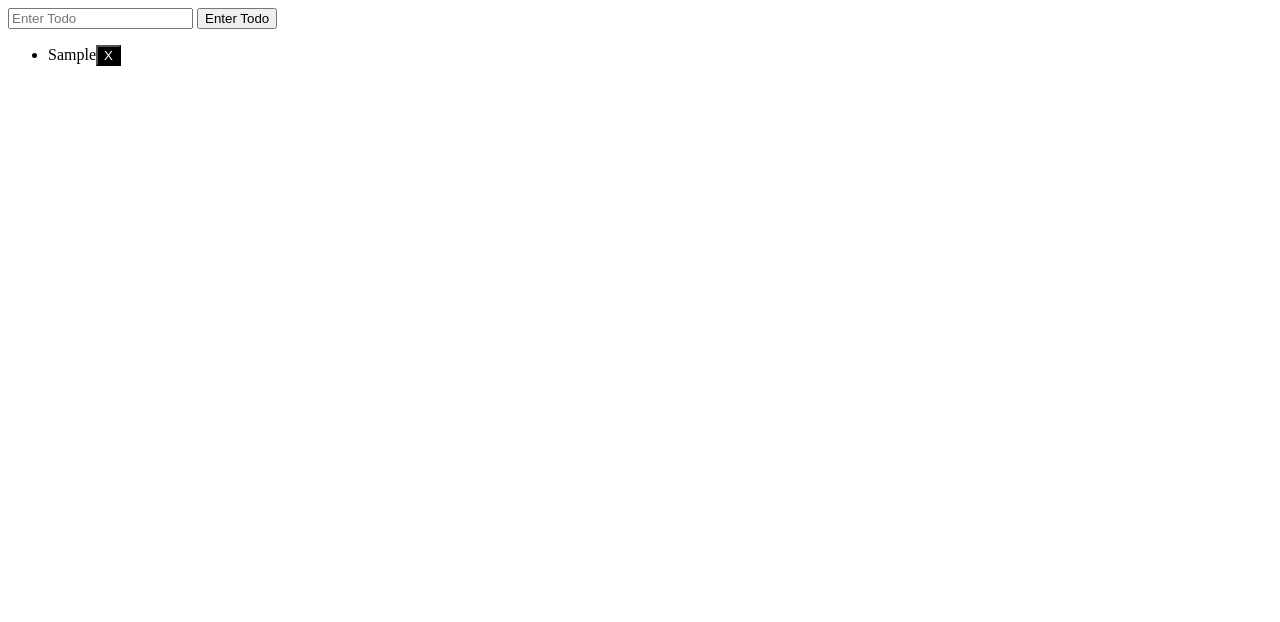
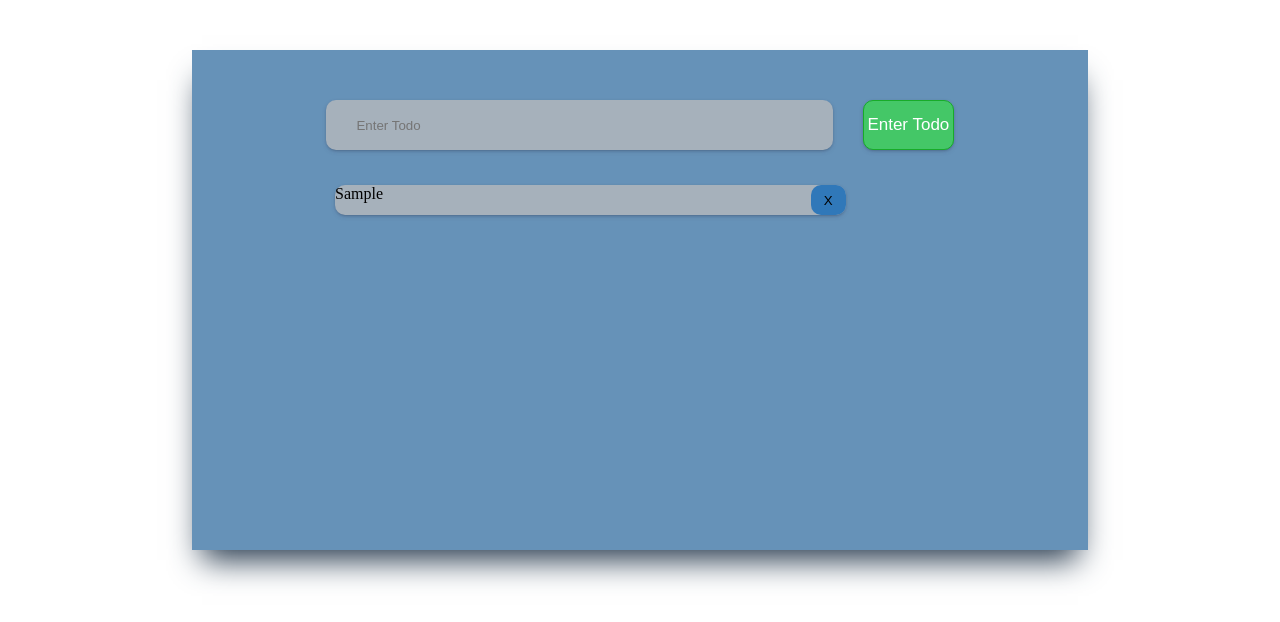
Before and after one commit to alilahmar/Pure-JS, a plain HTML site: page index.html in a window 1280 px wide. Both pictures are taken after typing "Sample" into the empty fields and a click on the button "Enter Todo". Drawn offline with Linux system fonts and the light colour scheme.

Commit message:
add style

```diff
--- a/index.html
+++ b/index.html
@@ -1,67 +1,64 @@
 <!DOCTYPE html>
 <html lang="en">
   <head>
-  <meta charset="UTF-8">
-  <title></title>
+    <meta charset="UTF-8" />
+    <title>Pure Js</title>
+    <link rel="stylesheet" href="./style.css" />
 
-  <style>
-.btn{
+    <!-- <style>
+      .btn {
         background: black;
         color: white;
       }
-  </style>
+    </style> -->
   </head>
   <body>
+    <div class="mainDiv">
       <form id="myForm">
         <input placeholder="Enter Todo" id="todo" />
         <button type="submit">Enter Todo</button>
       </form>
 
-  <ul id="todos">
-  </ul>
+      <ul id="todos"></ul>
+    </div>
 
     <script>
-
       // lets target form
 
-    const todos = document.getElementById('todos')
+      const todos = document.getElementById("todos");
 
-    document.getElementById('myForm').addEventListener('submit', (e) => {
-        e.preventDefault()
-      const value = document.getElementById('todo').value
+      document.getElementById("myForm").addEventListener("submit", (e) => {
+        e.preventDefault();
+        const value = document.getElementById("todo").value;
 
         // create element li
-      const li = document.createElement('li')
-      const button = document.createElement('button')
+        const li = document.createElement("li");
+        const button = document.createElement("button");
 
-      const buttonText = document.createTextNode('X')
+        const buttonText = document.createTextNode("X");
 
-      button.className = 'btn'
+        button.className = "btn";
 
-      button.appendChild(buttonText)
+        button.appendChild(buttonText);
 
-      const nodeValue = document.createTextNode(value)
+        const nodeValue = document.createTextNode(value);
 
-      li.appendChild(nodeValue)
-      li.appendChild(button)
-
+        li.appendChild(nodeValue);
+        li.appendChild(button);
 
         // Removing Text Node
 
-      button.onclick = function(e){
+        button.onclick = function (e) {
           // target parent
-        const parentNode = e.target.parentElement
+          const parentNode = e.target.parentElement;
 
-        todos.removeChild(parentNode)
-      }
+          todos.removeChild(parentNode);
+        };
 
-      todos.appendChild(li)
+        todos.appendChild(li);
 
-      document.getElementById('myForm').reset()
-
-
-    })
-
+        document.getElementById("myForm").reset();
+      });
     </script>
   </body>
 </html>
--- /dev/null
+++ b/style.css
@@ -0,0 +1,79 @@
+*{
+    margin: 0;
+    padding: 0;
+    box-sizing: border-box;
+}
+.mainDiv{
+    /* background-image: url(./images/background.jpg); */
+    background-color: #6692B8;
+    /* box-shadow: rgba(0, 0, 0, 0.25) 0px 54px 55px, rgba(0, 0, 0, 0.12) 0px -12px 30px, rgba(0, 0, 0, 0.12) 0px 4px 6px, rgba(0, 0, 0, 0.17) 0px 12px 13px, rgba(0, 0, 0, 0.09) 0px -3px 5px; */
+    box-shadow: rgb(38, 57, 77) 0px 20px 30px -10px;
+    width: 70%;
+    height: 500px;
+    margin: 50px auto;
+}
+#myForm{
+        display: flex;
+        flex-direction: row;
+        justify-content: space-around;
+        width: 70%;
+        margin: 0px auto;
+        height: 100px;
+        padding-top: 50px;
+}
+#myForm input{
+background-color: #A6B1BB;
+border-radius: 10px;
+border: none;
+outline: none;
+width: 100%;
+padding-left: 30px;
+color: white;
+box-shadow: rgba(50, 50, 93, 0.25) 0px 2px 5px -1px, rgba(0, 0, 0, 0.3) 0px 1px 3px -1px;
+font-family: Brush Script MT (cursive);
+}
+#myForm button {
+    background-color:#44c767;
+	border-radius:10px;
+	border:1px solid #18ab29;
+	display:inline-block;
+    margin-left: 30px;
+    width: 18%;
+	cursor:pointer;
+	color:#ffffff;
+	font-family: Brush Script MT (cursive);
+	font-size:17px;
+	text-decoration:none;
+    box-shadow: rgba(50, 50, 93, 0.25) 0px 2px 5px -1px, rgba(0, 0, 0, 0.3) 0px 1px 3px -1px;
+}
+#myForm button:hover {
+	background-color:#3f831d;
+    color: #111111;
+}
+ul#todos {
+    display: flex;
+    flex-direction: column;
+    width: 57%;
+    /* background: aquamarine; */
+    margin-top: 20px;
+    margin: 20px 0 0 143px;
+    height: 40px;
+}
+li {
+    background-color: #A6B1BB;
+    box-shadow: rgba(50, 50, 93, 0.25) 0px 2px 5px -1px, rgba(0, 0, 0, 0.3) 0px 1px 3px -1px;
+    width: 100%;
+    display: flex;
+    flex-direction: row;
+    justify-content: space-between;
+    text-decoration: none;
+    margin-top: 15px;
+    border-radius: 10px;
+}
+button.btn {
+    background:#3078B9;
+    border: none;
+    border-radius: 10px;
+    width: 35px;
+    height: 30px;
+}
```
Also changed, not shown: images/background.jpg (added), images/background1.jpg (added), images/background2.jpg (added). Lines whose indentation alone changed are shown as unchanged.
